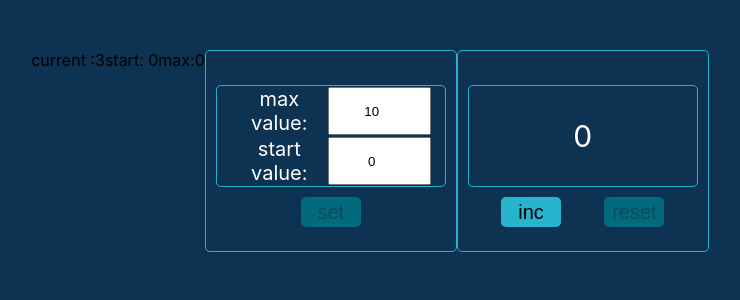
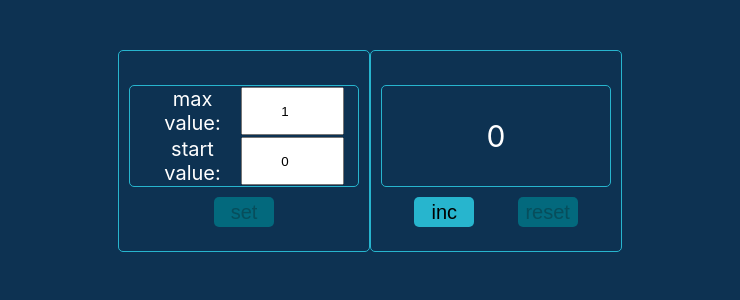
Before and after one commit to Allochka11/counter1, a React (Create React App) app: page / in a window 1280 px wide. Shown: the top 300 px of the page, without its empty margins (270-1010 px from the left). Built offline with nearby package versions, Linux system fonts and the light colour scheme.

Commit message:
adding reducer and validation

```diff
--- a/src/App.tsx
+++ b/src/App.tsx
@@ -3,94 +3,76 @@ import './App.css';
 import {Counter} from "./components/Counter";
 import {CounterValue} from "./components/CounterValue";
 import {useAppDispatch, useAppSelector} from "./bll/store";
+import {setCounterValueAC, setMaxValueAC, setStartValueAC} from "./bll/reducer";
+
 // import {setValueFromLocalStorageAC, setValueFromLSTK, setValueToLSTK} from "./bll/reducer";
 
 function App() {
-    const [counterValue, setCounterValue] = useState<number>(0);
-    const [startValue, setStartValue] = useState<number>(0);
-    const [maxValue, setMaxValue] = useState<number>(10);
+    // const [counterValue, setCounterValue] = useState<number>(0);
+    // const [startValue, setStartValue] = useState<number>(0);
+    // const [maxValue, setMaxValue] = useState<number>(10);
     const [error, setError] = useState<string | null>(null);
     const [message, setMessage] = useState<string | null>(null);
 
-    // по загрузке
-    useEffect(() => {
-        // dispatch(setValueFromLSTK())
-        let valueAsString = localStorage.getItem('startValue');
-
-        if (valueAsString) {
-            let newValue = JSON.parse(valueAsString)
-            setCounterValue(newValue)
-            setStartValue(newValue)
-        }
-        let valueMaxAsString = localStorage.getItem('maxValue');
-
-        if (valueMaxAsString) {
-            let newMaxValue = JSON.parse(valueMaxAsString)
-            setMaxValue(newMaxValue)
-        }
-    }, []);
-
-    const value = useAppSelector(state => state.counter.value)
-    const startValue1 = useAppSelector(state => state.counter.startValue)
-    const maxValue1 = useAppSelector(state => state.counter.maxValue)
+    // const value = useAppSelector(state => state.counter.value)
+    const counterValue = useAppSelector(state => state.counter.counterValue)
+    const startValue = useAppSelector(state => state.counter.startValue)
+    const maxValue = useAppSelector(state => state.counter.maxValue)
     const dispatch = useAppDispatch();
 
+    useEffect(() => {
+        if (counterValue > startValue) {
+            dispatch(setCounterValueAC(startValue))
+        }
+        // if (startValue < 0)
+    }, [])
 
     const addValueHandler = () => {
         if (counterValue >= maxValue) return;
-        // dispatch(incValueAC())
-        // dispatch(setValueToLSTK())
-        setCounterValue(counterValue + 1);
+        dispatch(setCounterValueAC(counterValue + 1));
     }
 
     const resetValueHandler = () => {
         if (startValue < maxValue) {
-            setCounterValue(startValue);
+            dispatch(setCounterValueAC(startValue));
         }
     }
 
     const addMaxValue = (value: number) => {
+        //??
         setMessage("enter values and press 'set'");
-        setCounterValue(0)
+        dispatch(setCounterValueAC(0));
+
         setError(null);
-        setMaxValue(value);
+        dispatch(setMaxValueAC(value));
 
         if (value <= startValue || startValue < 0) {
-            setError("Incorrect value")
+            setError("Incorrect value");
             setMessage(null);
         }
     }
 
     const addStartValue = (value: number) => {
-
         setMessage("enter values and press 'set'");
         setError(null);
-        setStartValue(value);
-        const isError = value < 0 || value >= maxValue
-
+        dispatch(setStartValueAC(value));
+        const isError = value < 0 || value >= maxValue;
         if (isError) {
             setMessage(null);
             setError('Incorrect value');
-
         }
     }
-
 
     const onClickSetStartAndMaxValue = () => {
         if (counterValue === maxValue) return;
         if (!error) {
-            setCounterValue(startValue);
+            dispatch(setCounterValueAC(startValue));
             setMessage(null);
-            localStorage.setItem('maxValue', JSON.stringify(maxValue));
-            localStorage.setItem('startValue', JSON.stringify(startValue));
         }
     }
 
     return (
         <div className="App">
-            <div>current :{value} </div><br/>
-            <div>start: {startValue1}</div><br/>
-            <div>max:{maxValue1}</div><br/>
             <div className={'counter'}>
                 <CounterValue
                     counterValue={counterValue}
--- a/src/bll/reducer.ts
+++ b/src/bll/reducer.ts
@@ -1,18 +1,17 @@
-import {AppRootStateType, AppThunkType} from "./store";
+let initialState = {
+    counterValue: 0,
+    startValue: 0,
+    maxValue: 1
+}
 
-let initialState = {
-    value: 3,
-    startValue: 0,
-    maxValue: 0
-}
 export type InitialStateType = typeof initialState
-type IncValueType = {
-    type: 'INC_VALUE'
-}
+// type IncValueType = {
+//     type: 'INC_VALUE'
+// }
 
 type SetValueType = {
     type: 'SET_VALUE'
-    value:number
+    value: number
 }
 type SetStartValueType = {
     type: 'SET_START_VALUE'
@@ -20,23 +19,44 @@ type SetStartValueType = {
 }
 type SetMaxValueType = {
     type: 'SET_MAX_VALUE'
-    maxValue:number
+    maxValue: number
+}
+type SetCounterValueType = {
+    type: 'SET_COUNTER_VALUE'
+    counterValue: number
 }
 
-export type CounterActionsType = IncValueType | SetValueType |SetStartValueType | SetMaxValueType;
-export const counterReducer = (state:InitialStateType = initialState, action:CounterActionsType):InitialStateType => {
+export type CounterActionsType =
+// IncValueType
+    | SetValueType
+    | SetStartValueType
+    | SetMaxValueType
+    | SetCounterValueType;
+export const counterReducer = (state: InitialStateType = initialState, action: CounterActionsType): InitialStateType => {
     switch (action.type) {
-        case 'INC_VALUE':{
-            return {...state, value: state.value + 1}
+        // case 'INC_VALUE': {
+        //     return {...state, value: state.value + 1}
+        // }
+        // case 'SET_VALUE' : {
+        //     return {...state, value: action.value}
+        // }
+        case 'SET_START_VALUE' : {
+            if (action.startValue >= 0) {
+                return {...state, startValue: action.startValue}
+            } else {
+                return {...state}
+            }
+
         }
-        case 'SET_VALUE' :{
-            return {...state, value: action.value}
+        case 'SET_MAX_VALUE' : {
+            if (action.maxValue > 0) {
+                return {...state, maxValue: action.maxValue}
+            } else {
+                return {...state}
+            }
         }
-        case 'SET_START_VALUE' :{
-            return {...state, startValue: action.startValue}
-        }
-        case 'SET_MAX_VALUE' :{
-            return {...state, maxValue: action.maxValue}
+        case "SET_COUNTER_VALUE": {
+            return {...state, counterValue: action.counterValue}
         }
 
         default:
@@ -45,10 +65,22 @@ export const counterReducer = (state:InitialStateType = initialState, action:Cou
 
 }
 
-export const incValueAC = (): IncValueType => ({type: 'INC_VALUE'} as const);
-export const setValueFromLocalStorageAC = (value:number): SetValueType => ({type: 'SET_VALUE', value} as const);
-export const setStartValueFromLocalStorageAC = (startValue:number): SetStartValueType => ({type: 'SET_START_VALUE', startValue} as const);
-export const setMaxValueFromLocalStorageAC = (maxValue:number): SetMaxValueType => ({type: 'SET_MAX_VALUE', maxValue} as const);
+// export const incValueAC = (): IncValueType => ({type: 'INC_VALUE'} as const);
+// export const setValueFromLocalStorageAC = (value: number): SetValueType => ({type: 'SET_VALUE', value} as const);
+export const setStartValueAC = (startValue: number): SetStartValueType => ({
+    type: 'SET_START_VALUE',
+    startValue
+} as const);
+export const setMaxValueAC = (maxValue: number): SetMaxValueType => ({
+    type: 'SET_MAX_VALUE',
+    maxValue
+} as const);
+
+export const setCounterValueAC = (counterValue: number): SetCounterValueType => ({
+    type: 'SET_COUNTER_VALUE',
+    counterValue
+} as const);
+
 
 //thunk
 
--- a/src/components/Counter.tsx
+++ b/src/components/Counter.tsx
@@ -25,7 +25,7 @@ export const Counter = (props: CounterType) => {
 
     const onClickIncHandler = () => {
         props.addValueHandler();
-        console.log('+1')
+        // console.log('+1')
     }
 
     const message = props.error ? props.error : props.message;
```
Also changed, not shown: src/bll/store.ts (+5 -7 lines).
